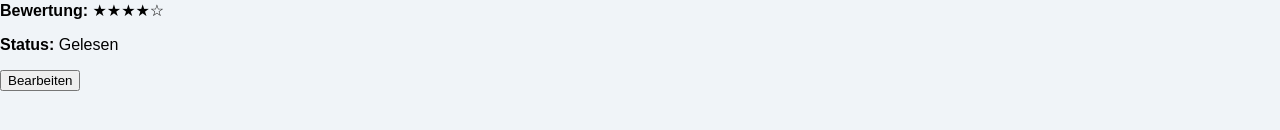
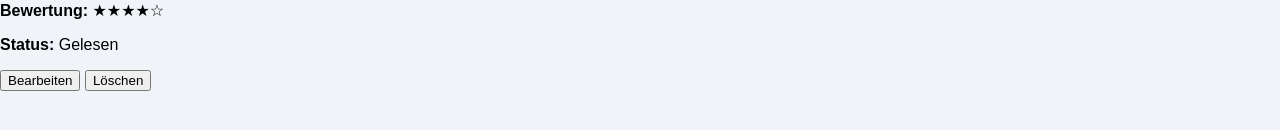
Before and after one commit to NaemiEstefania/GIS-PROJEKT, a plain HTML site: page Bücherjournal.html in a window 1280 px wide. Shown: the part 602-732 px from the top of the page. Drawn offline with Linux system fonts and the light colour scheme.

Commit message:
löschen button kinzugefügt

```diff
--- a/Bücherjournal.html
+++ b/Bücherjournal.html
@@ -62,6 +62,7 @@
         <p><strong>Bewertung:</strong> ★★★★☆</p>
         <p><strong>Status:</strong> Gelesen</p>
         <button>Bearbeiten</button>
+        <button class="delete-button">Löschen</button> <!-- > Löschen Button -->
       </div>
     </div>
   </body>
```
